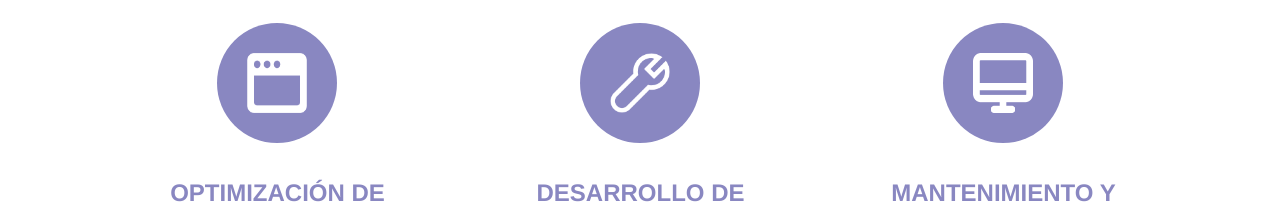
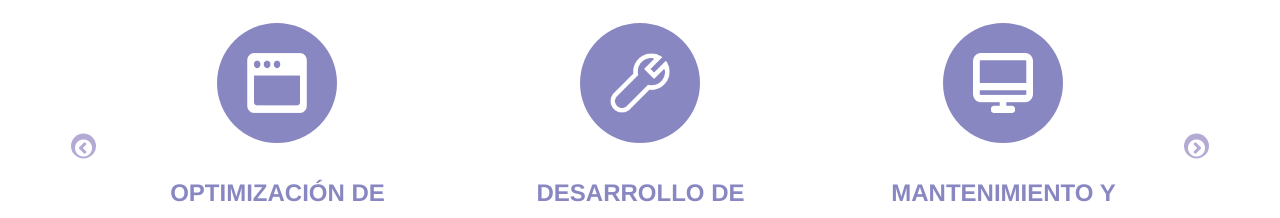
Before and after one commit to PochiTama-dev/Pochitama.site2.0, a React (Vite) app: page / in a window 1280 px wide. Shown: the part 4340-4558 px from the top of the page. Built offline with nearby package versions, Linux system fonts and the light colour scheme.

Commit message:
PT-13 // Services slider arrows

```diff
--- a/src/components/OurServices/OurServices.jsx
+++ b/src/components/OurServices/OurServices.jsx
@@ -24,11 +24,38 @@ function OurServices() {
     }
   };
 
+  function CustomNextArrow(props) {
+    const { style, onClick } = props;
+    return (
+      <div
+        onClick={onClick}
+        style={{ ...style, display: "flex" }}
+        className="slick-next"
+      >
+        ➡️
+      </div>
+    );
+  }
+  function CustomPrevArrow(props) {
+    const { style, onClick } = props;
+    return (
+      <div
+        onClick={onClick}
+        style={{ ...style, display: "flex" }}
+        className="slick-prev"
+      >
+        ⬅️
+      </div>
+    );
+  }
+
   const settings = {
     infinite: true,
     speed: 500,
     slidesToShow: 3,
     slidesToScroll: 1,
+    nextArrow: <CustomNextArrow />,
+    prevArrow: <CustomPrevArrow />,
     responsive: [
       {
         breakpoint: 768,
--- a/src/components/OurServices/ourServices.css
+++ b/src/components/OurServices/ourServices.css
@@ -94,6 +94,34 @@
   text-align: center;
 }
 
+.services .slick-next,
+.services .slick-next:hover {
+  background-color: var(--secundary-color);
+  height: 25px;
+  width: 25px;
+  display: flex;
+  justify-content: center;
+  align-items: center;
+  border-radius: 100%;
+}
+.services .slick-prev,
+.services .slick-prev:hover {
+  background-color: var(--secundary-color);
+  height: 25px;
+  width: 25px;
+  justify-content: center;
+  align-items: center;
+  border-radius: 100%;
+}
+
+.services .slick-next:before,
+.services .slick-prev:before {
+  border-radius: 100%;
+  margin-top: 15%;
+  color: white;
+  opacity: 1;
+}
+
 @media (max-width: 768px) {
   .line-left,
   .line-right {
@@ -105,6 +133,10 @@
   }
   .services-title {
     font-size: 24px;
+  }
+  .services-carousel {
+    width: 80%;
+    margin-left: 10%;
   }
   .services-card-container {
     margin-top: 5%;
```
